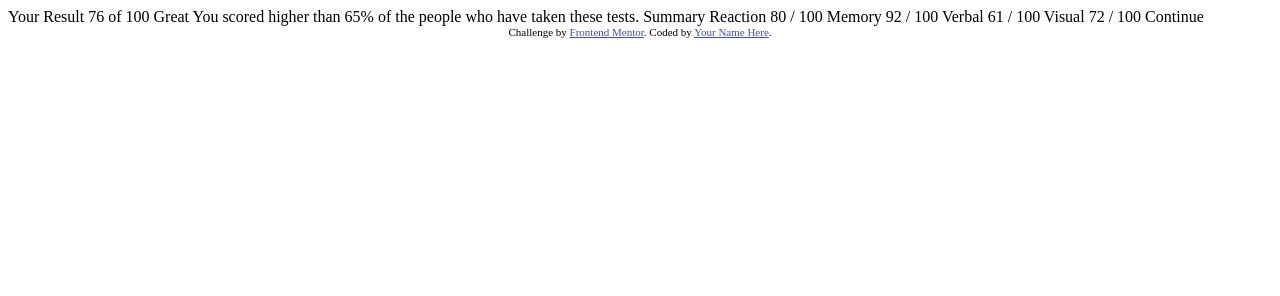
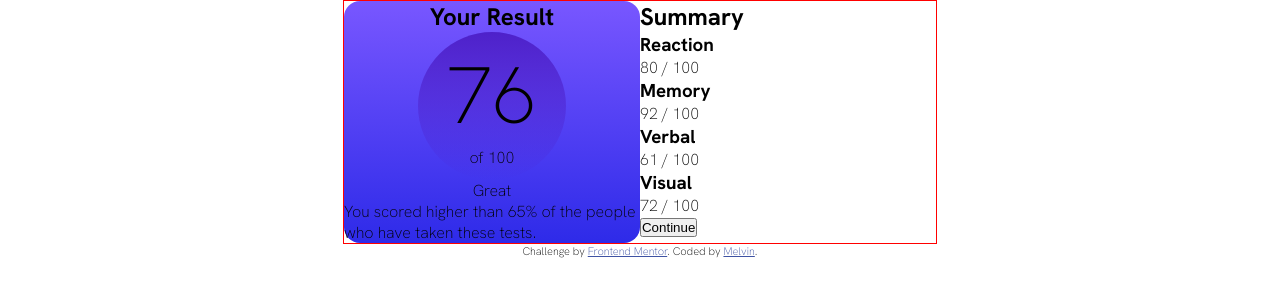
Before and after one commit to MelvinMelonGit/results-summary, a plain HTML site: page index.html in a window 1280 px wide. Drawn offline with Linux system fonts and the light colour scheme.

Commit message:
Block out layout design

```diff
--- /dev/null
+++ b/css/main.css
@@ -0,0 +1,62 @@
+@import url('https://fonts.googleapis.com/css2?family=Hanken+Grotesk:ital,wght@0,100..900;1,100..900&display=swap');
+
+* {
+    padding: 0;
+    margin: 0;
+    box-sizing: border-box;
+}
+
+html {
+    font-size: 16px;
+}
+
+body {
+  font-family: "Hanken Grotesk", sans-serif;
+  font-optical-sizing: auto;
+  font-weight: 200;
+  font-style: normal;
+}
+
+.result {
+    background: linear-gradient(hsl(252, 100%, 67%), hsl(241, 81%, 54%));
+    border-bottom-left-radius: 1em;
+    border-bottom-right-radius: 1em;
+
+    display: flex;
+    flex-direction: column;
+    align-items: center;
+}
+
+.circle {
+    display: flex;
+    justify-content: center;
+    align-items: center;
+    flex-direction: column;
+    width: 50%;
+    aspect-ratio: 1 / 1;
+    border-radius: 50%;
+    background: linear-gradient(hsla(256, 72%, 46%, 1), hsla(241, 72%, 46%, 0));
+}
+
+.circle span {
+    font-size: 5rem;
+}
+
+@media (min-width: 768px)  {
+    body {
+        display: grid;
+        place-items: center;
+        /* min-height: 100vh; */
+    }
+
+    section {
+        display: grid;
+        grid-template-columns: repeat(2, 50%);
+        border: 1px solid red;
+    }
+
+    .result {
+        border-top-left-radius: 1em;
+        border-top-right-radius: 1em;
+    }
+}
--- a/index.html
+++ b/index.html
@@ -5,6 +5,7 @@
   <meta name="viewport" content="width=device-width, initial-scale=1.0"> <!-- displays site properly based on user's device -->
 
   <link rel="icon" type="image/png" sizes="32x32" href="./assets/images/favicon-32x32.png">
+  <link rel="stylesheet" href="css/main.css">
 
   <title>Frontend Mentor | Results summary component</title>
 
@@ -16,32 +17,44 @@
 </head>
 <body>
 
-  Your Result
-  76
-  of 100
+  <section>
+    <div class="result">
 
-  Great
-  You scored higher than 65% of the people who have taken these tests.
+      <h1>Your Result</h1>
 
-  Summary
+      <div class="circle">
+        <span>76</span>of 100
+      </div>
 
-  Reaction
-  80 / 100
+      <p>Great</p>
+      <p>You scored higher than 65% of the people who have taken these tests.</p>
 
-  Memory
-  92 / 100
+    </div>
 
-  Verbal
-  61 / 100
+    <div class="summary">
 
-  Visual
-  72 / 100
+      <h2>Summary</h2>
 
-  Continue
+         <h3>Reaction</h3>
+         <p>80 / 100</p>
+
+          <h3>Memory</h3>
+          <p>92 / 100</p>
+
+          <h3>Verbal</h3>
+          <p>61 / 100</p>
+
+          <h3>Visual</h3>
+          <p>72 / 100</p>
+
+          <button>Continue</button>
+    </div>
+
+  </section>
 
   <div class="attribution">
     Challenge by <a href="https://www.frontendmentor.io?ref=challenge" target="_blank">Frontend Mentor</a>.
-    Coded by <a href="#">Your Name Here</a>.
+    Coded by <a href="#">Melvin</a>.
   </div>
 </body>
 </html>
```
Also changed, not shown: assets/images/favicon-32x32.png (added), assets/images/icon-memory.svg (added), assets/images/icon-reaction.svg (added), assets/images/icon-verbal.svg (added), assets/images/icon-visual.svg (added), design/active-states.jpg (added), design/desktop-design.jpg (added), design/desktop-preview.jpg (added), design/mobile-design.jpg (added), 1 other file.
